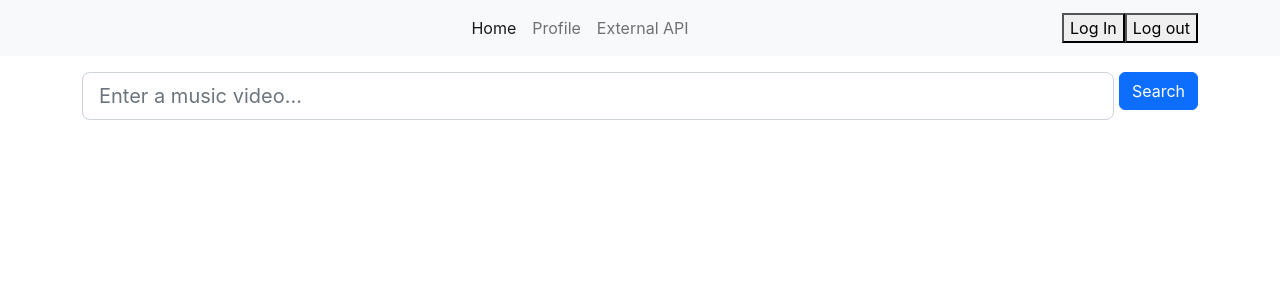
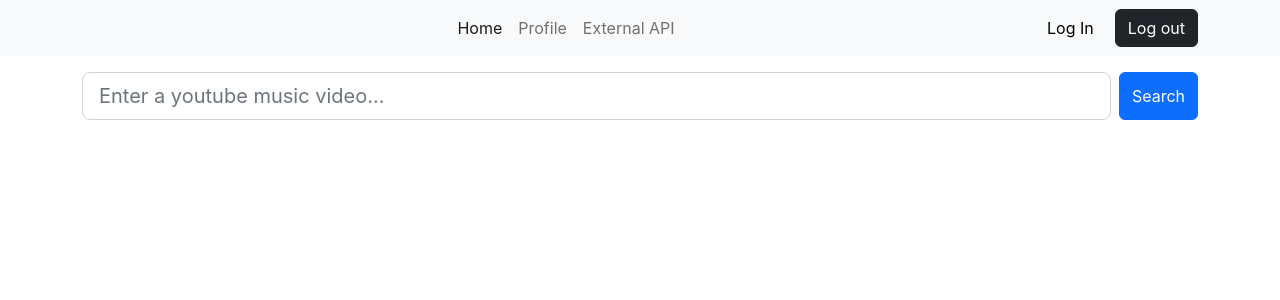
Before and after one commit to kmelnikov98/react-literature-classification, a React (Create React App) app in the folder frontend/: page / in a window 1280 px wide. Shown: the top 300 px of the page. Built offline with nearby package versions, Linux system fonts and the light colour scheme.

Commit message:
login button styling
updated login button styling

```diff
--- a/frontend/src/components/LoginButton.js
+++ b/frontend/src/components/LoginButton.js
@@ -5,7 +5,7 @@ const LoginButton = () => {
   const { loginWithRedirect, isAuthenticated } = useAuth0();
   return (
     !isAuthenticated && (
-        <button onClick={() => loginWithRedirect()}>
+        <button type="button" class="btn btn-light me-2" onClick={() => loginWithRedirect()}>
             Log In
         </button>
     )
--- a/frontend/src/components/LogoutButton.js
+++ b/frontend/src/components/LogoutButton.js
@@ -5,7 +5,7 @@ import { useAuth0 } from '@auth0/auth0-react'
 const LogoutButton = () => {
     const { logout } = useAuth0();
   return (
-    <button onClick={() => logout()}>
+    <button type="button" class="btn btn-dark" onClick={() => logout()}>
     Log out
     </button>
   )
--- /dev/null
+++ b/frontend/src/styles/button.css
@@ -0,0 +1,4 @@
+  .buttonContainer {
+    margin-right: 5px;
+    display: flex;
+  }
--- a/frontend/src/styles/home.css
+++ b/frontend/src/styles/home.css
@@ -1,7 +1,7 @@
 .box {
     display: flex;
     flex-flow: row;
-    height: 100%;
+    flex: 2;
   }
 
 .containerBox {
@@ -11,6 +11,6 @@
 }
 
   .buttonContainer {
-        margin-left: 5px;
-        height: 100%;
+    margin-left: 5px;
+    display: flex;
   }
--- a/frontend/src/views/Home.js
+++ b/frontend/src/views/Home.js
@@ -18,15 +18,13 @@ const Home = () => {
   return(
   <div>
     <div className="box">
-      <input ref={videoLinkInputRef} className="form-control form-control-lg" type="text" placeholder="Enter a music video..."></input>
-      <div className="buttonContainer">
+      <input ref={videoLinkInputRef} className="form-control form-control-lg" type="text" placeholder="Enter a youtube music video..."></input>
         <button
             type="button"
-            className="btn btn-primary"
+            className="btn btn-primary ms-2"
             onClick={handleVideoLink}>
             Search
         </button>
-      </div>
     </div>
     <div className="containerBox">
       <YoutubeVideo videoId={videoId}/>
```
